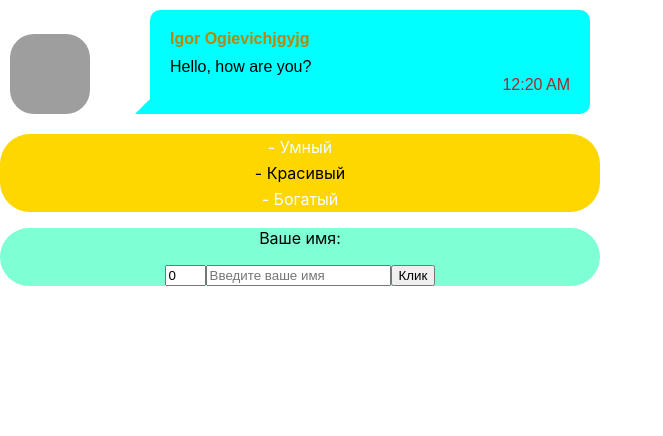
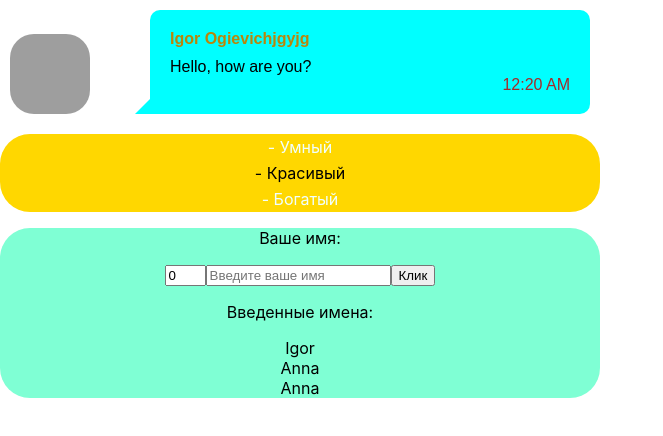
Before and after one commit to IgorOgievich/message, a React (Create React App) app: page / in a window 1280 px wide. Shown: the top 436 px of the page, without its empty margins (0-663 px from the left). Built offline with nearby package versions, Linux system fonts and the light colour scheme; grey boxes are pictures that could not be loaded.

Commit message:
add state

```diff
--- a/src/App.jsx
+++ b/src/App.jsx
@@ -4,15 +4,18 @@ import Message from "./Message/Message";
 import Qualities from "./Qualities/Qualities";
 import ShowName from "./ShowName/ShowName";
 
-function App(props) {
 
+
+class App extends React.Component {
+    render = () => {
         return (
             <div className="App">
                 <Message/>
                 <Qualities/>
-            <ShowName/>
+                <ShowName />
             </div>
         );
+    };
 }
 
 export default App;
--- a/src/Qualities/Qualities.jsx
+++ b/src/Qualities/Qualities.jsx
@@ -7,7 +7,7 @@ let arrQualities = [
     {quality: "Богатый"}
 ];
 
-function Qualities() {
+function Qualities(props) {
     let myQualities = arrQualities.map((el, i) => (i === 1) ?
         <div className={a.qualities} key={i}> - {el.quality} </div> :
         <div className={a.NewQualities} key={i}> - {el.quality} </div>
@@ -16,7 +16,6 @@ function Qualities() {
     return (
         <div className={a.blockQualities}>
             {myQualities}
-            {console.log(myQualities)}
         </div>
     );
 }
--- /dev/null
+++ b/src/ShowName/DisplayName/DisplayName.jsx
@@ -0,0 +1,14 @@
+import React from 'react';
+import a from "../DisplayName/DisplayName.module.css";
+
+class DisplayName extends React.Component {
+    render = () => {
+        return (
+            <div className={a.displayName}>
+                {this.props.name}
+            </div>
+        );
+    };
+}
+
+export default DisplayName;
--- /dev/null
+++ b/src/ShowName/DisplayName/DisplayName.module.css
@@ -0,0 +1,3 @@
+.displayName {
+
+}
--- a/src/ShowName/ShowName.jsx
+++ b/src/ShowName/ShowName.jsx
@@ -1,7 +1,10 @@
 import React from 'react';
 import a from "../ShowName/ShowName.module.css";
+import DisplayName from "./DisplayName/DisplayName";
+
 
 class ShowName extends React.Component {
+
     render = () => {
         let newName = React.createRef();
         let newNumber = React.createRef();
@@ -11,16 +14,29 @@ class ShowName extends React.Component {
             alert("Привет " + `${name}`);
             newName.current.value = "";
         };
+
         let plusOne = () => {
             let plus = newNumber.current.value;
             return (
                 newNumber.current.value = +plus + 1
             )
         };
+
+
+        let state = [
+            {name: "Igor"},
+            {name: "Anna"},
+            {name: "Anna"},
+        ];
+
         let rezult = () => {
             returnName()
             plusOne()
         };
+
+
+        let arrName = state.map(e =>  <DisplayName name = {e.name} />);
+
 
         return (
             <div className={a.showName}>
@@ -28,6 +44,8 @@ class ShowName extends React.Component {
                 <input ref={newNumber} value="0" size={2}/>
                 <input type="text" ref={newName} placeholder="Введите ваше имя"/>
                 <button onClick={rezult}>Клик</button>
+                <p>Введенные имена:</p>
+                {arrName}
             </div>
         );
     };
```
Lines whose indentation alone changed are shown as unchanged.
